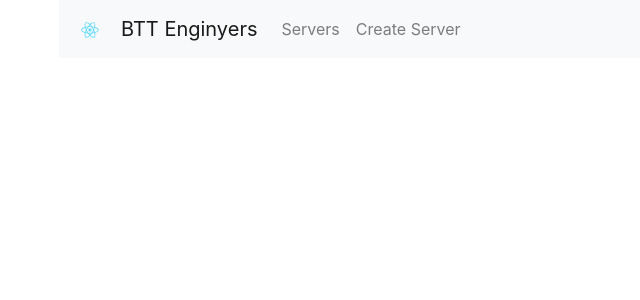
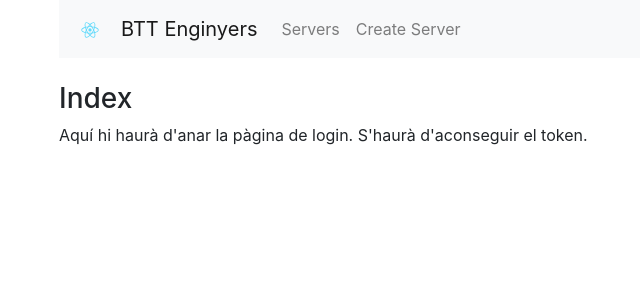
Before and after one commit to raikkon88/BTTProbeChecker, a React (Create React App) app: page / in a window 1280 px wide. Shown: the top 300 px of the page, without its empty margins (26-666 px from the left). Built offline with nearby package versions, Linux system fonts and the light colour scheme.

Commit message:
[FEAT] S'ha modificat la pgina de index

```diff
--- a/src/App.js
+++ b/src/App.js
@@ -7,6 +7,7 @@ import { BrowserRouter as Router, Route, Link } from "react-router-dom";
 import CreateServer from "./components/create-server.component";
 import EditServer from "./components/edit-server.component";
 import ServerList from "./components/server-list.component";
+import Index from "./components/index.component";
 
 function App() {
   return (
@@ -29,6 +30,7 @@ function App() {
             </div>
           </nav>
           <br/>
+          <Route path="/" exact component={Index} />
           <Route path="/server" exact component={ServerList} />
           <Route path="/server/edit/:id" component={EditServer} />
           <Route path="/server/create" component={CreateServer} />
--- a/src/components/create-server.component.js
+++ b/src/components/create-server.component.js
@@ -54,13 +54,6 @@ export default class CreateServer extends Component {
   onSubmit(e) {
     e.preventDefault();
 
-    console.log(`Form submitted:`);
-    console.log(`Todo Description: ${this.state.server_name}`);
-    console.log(`Todo Description: ${this.state.server_url}`);
-    console.log(`Todo Responsible: ${this.state.server_user}`);
-    console.log(`Todo Priority: ${this.state.server_port}`);
-    console.log(`Todo Priority: ${this.state.server_password}`);
-
     const newServer = {
       server_name: this.state.server_name,
       server_url: this.state.server_url,
@@ -85,7 +78,7 @@ export default class CreateServer extends Component {
   render() {
       return (
         <div style={{marginTop: 10}}>
-          <h3>Create New Todo</h3>
+          <h3>Create New Server</h3>
           <form onSubmit={this.onSubmit}>
               <div className="form-group">
                   <label>Server Name: </label>
@@ -93,6 +86,7 @@ export default class CreateServer extends Component {
                           className="form-control"
                           value={this.state.server_name}
                           onChange={this.onChangeServerName}
+                          required
                           />
               </div>
               <div className="form-group">
@@ -102,6 +96,7 @@ export default class CreateServer extends Component {
                           className="form-control"
                           value={this.state.server_url}
                           onChange={this.onChangeServerUrl}
+                          required
                           />
               </div>
               <div className="form-group">
@@ -111,6 +106,7 @@ export default class CreateServer extends Component {
                           className="form-control"
                           value={this.state.server_user}
                           onChange={this.onChangeServerUser}
+                          required
                           />
               </div>
               <div className="form-group">
@@ -120,6 +116,7 @@ export default class CreateServer extends Component {
                           className="form-control"
                           value={this.state.server_password}
                           onChange={this.onChangeServerPassword}
+                          required
                           />
               </div>
               <div className="form-group">
@@ -129,10 +126,11 @@ export default class CreateServer extends Component {
                           className="form-control"
                           value={this.state.server_port}
                           onChange={this.onChangeServerPort}
+                          required
                           />
               </div>
               <div className="form-group">
-                  <input type="submit" value="Create Todo" className="btn btn-primary" />
+                  <input type="submit" value="Create Server" className="btn btn-primary" />
               </div>
           </form>
       </div>
--- a/src/components/edit-server.component.js
+++ b/src/components/edit-server.component.js
@@ -95,6 +95,7 @@ export default class EditServer extends Component {
                                 className="form-control"
                                 value={this.state.server_name}
                                 onChange={this.onChangeServerName}
+                                required
                                 />
                     </div>
                     <div className="form-group">
@@ -104,6 +105,7 @@ export default class EditServer extends Component {
                                 className="form-control"
                                 value={this.state.server_url}
                                 onChange={this.onChangeServerUrl}
+                                required
                                 />
                     </div>
                     <div className="form-group">
@@ -113,6 +115,7 @@ export default class EditServer extends Component {
                                 className="form-control"
                                 value={this.state.server_user}
                                 onChange={this.onChangeServerUser}
+                                required
                                 />
                     </div>
                     <div className="form-group">
@@ -122,6 +125,7 @@ export default class EditServer extends Component {
                                 className="form-control"
                                 value={this.state.server_password}
                                 onChange={this.onChangeServerPassword}
+                                required
                                 />
                     </div>
                     <div className="form-group">
@@ -131,13 +135,14 @@ export default class EditServer extends Component {
                                 className="form-control"
                                 value={this.state.server_port}
                                 onChange={this.onChangeServerPort}
+                                required
                                 />
                     </div>
 
                     <br />
 
                     <div className="form-group">
-                        <input type="submit" value="Update Todo" className="btn btn-primary" />
+                        <input type="submit" value="Update Server" className="btn btn-primary" />
                     </div>
                 </form>
             </div>
--- /dev/null
+++ b/src/components/index.component.js
@@ -0,0 +1,13 @@
+import React, { Component } from 'react';
+
+export default class Index extends Component {
+
+  render() {
+    return (
+        <div>
+            <h3>Index</h3>
+            <p>Aquí hi haurà d'anar la pàgina de login. S'haurà d'aconseguir el token.</p>
+        </div>
+    )
+  }
+}
```
